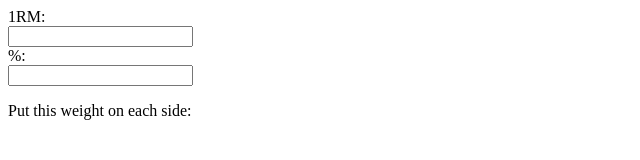
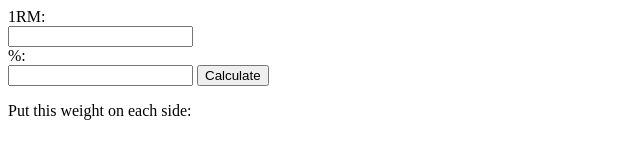
Before and after one commit to ryseng/ryseng.github.io, a plain HTML site: page index.html in a window 1280 px wide. Shown: the whole page, without its empty margins (0-640 px from the left). Drawn offline with Linux system fonts and the light colour scheme.

Commit message:
Update index.html

```diff
--- a/index.html
+++ b/index.html
@@ -10,6 +10,7 @@
   <input type="text" id="oneRepMax"><br>
   <label for="setPercent">%:</label><br>
   <input type="text" id="setPercent">
+  <input type="button" onClick="calculateWorkingSet()" Value="Calculate" />
 </form>
 
 
```
